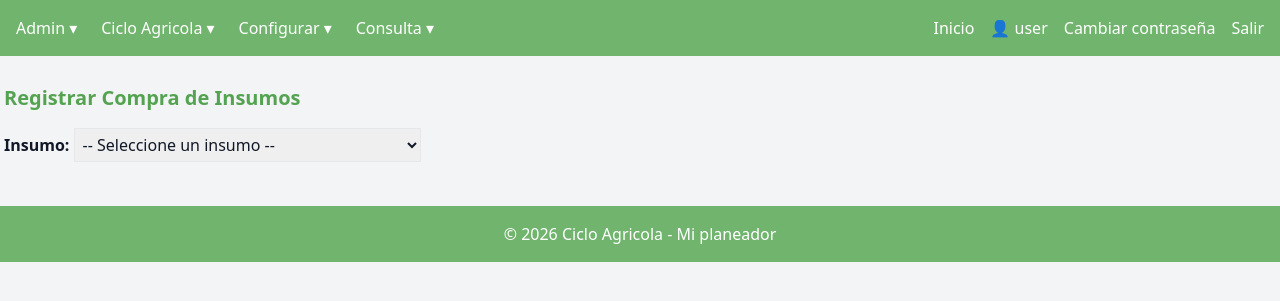
After one commit to jpatarroyos/Ciclo-Agricola, a Django app: page /compra_insumos/ in a window 1280 px wide. The commit adds this page. Shown: the top 301 px of the page. Run offline with Django 5.2, Linux system fonts and the light colour scheme; a user stored in the database is signed in; data comes from the database, SQL or seed files in the repository; both versions use the stored data as it was after the commit; some libraries are stand-ins or nearby versions.

Commit message:
More screens, changes to templates and a small fix in models

```diff
--- a/managecultivo/models.py
+++ b/managecultivo/models.py
@@ -95,7 +95,8 @@ class CompraInsumo(models.Model):
     registrado_por = models.ForeignKey(User, on_delete=models.SET_NULL, null=True, blank=True)
 
     def __str__(self):
-        return f"{self.insumo.descripcion} - {self.fecha_compra} - {self.cantidad}"
+        return f"{self.id_insumo.descripcion} - {self.fecha_compra} - {self.cantidad}"
+
 
 
 # Ciclo agrícola
@@ -151,7 +152,7 @@ class ActividadCicloInsumo(models.Model):
     registrado_por = models.ForeignKey(User, on_delete=models.SET_NULL, null=True, blank=True)
 
     def __str__(self):
-        return f"{self.insumo.descripcion} usado en {self.actividad_ciclo.id_actividad.descripcion}"
+        return f"{self.id_insumo.descripcion} usado en {self.actividad_ciclo.id_actividad.descripcion}"
 
 
 # Relación Personal - Ciclo
--- a/managecultivo/templates/base_dashboard.html
+++ b/managecultivo/templates/base_dashboard.html
@@ -16,19 +16,19 @@
             </li>
             <!-- Menú Cultivo -->
             <li class="group relative">
-                <span class="cursor-pointer">Parametrizar ▾</span>
+                <span class="cursor-pointer"> Ciclo Agricola ▾</span>
                 <ul class="absolute hidden group-hover:block bg-[var(--focus)] p-2 rounded">
-                    <li><a href="{% url 'parametrizar_cultivo' %}" class="block whitespace-nowrap px-2 py-1 hover:bg-[var(--primary)]">Cultivo - Actividad - insumo</a></li>
+                    <li><a href="{% url 'compra_insumos' %}" class="block whitespace-nowrap px-2 py-1 hover:bg-[var(--primary)]">Registrar Compras Insumos</a></li>
+                    <li><a href="{% url 'parametrizar_cultivo' %}" class="block whitespace-nowrap px-2 py-1 hover:bg-[var(--primary)]">Cultivo , Actividad , insumo</a></li>
+                    <li><a href="{% url 'planear_ciclo' %}" class="block whitespace-nowrap px-2 py-1 hover:bg-[var(--primary)]">Planear ciclo de Cultivo</a></li>
                 </ul>
             </li>
             <!-- Menú programar -->
             <li class="group relative">
-                <span class="cursor-pointer">Programar ▾</span>
+                <span class="cursor-pointer">Configurar ▾</span>
                 <ul class="absolute hidden group-hover:block bg-[var(--focus)] p-2 rounded">
                     <li><a href="{% url 'crear_zonaagricola' %}" class="block whitespace-nowrap px-2 py-1 hover:bg-[var(--primary)]">Crear zona Agricola</a></li>
                     <li><a href="{% url 'crear_personal' %}" class="block whitespace-nowrap px-2 py-1 hover:bg-[var(--primary)]">Crer Personal</a></li>
-                    <li><a href="#" class="block whitespace-nowrap px-2 py-1 hover:bg-[var(--primary)]">Registrar Compras Insumos</a></li>
-                    <li><a href="{% url 'planear_ciclo' %}" class="block whitespace-nowrap px-2 py-1 hover:bg-[var(--primary)]">Planear ciclo de Cultivo</a></li>
                 </ul>
             </li>
             <!-- Menú  -->
--- /dev/null
+++ b/managecultivo/templates/compra_insumos.html
@@ -0,0 +1,183 @@
+{% extends "base_dashboard.html" %}
+
+{% block subnavbar_title %}Menu compra de insumos{% endblock %}
+
+{% block dashboard_content %}
+<h2 class="text-xl font-bold mb-4 text-[var(--focus)]"> Registrar Compra de Insumos</h2>
+
+
+<!-- Combo de insumos -->
+<form method="GET" action="">
+  <div class="mb-4">
+    <label for="insumo"><strong>Insumo:</strong></label>
+    <select id="insumo" name="insumo" class="border p-1" required
+            onchange="this.form.submit()">
+      <option value="" disabled selected>-- Seleccione un insumo --</option>
+      {% for insumo in insumos %}
+        <option value="{{ insumo.id_insumo }}"
+          {% if insumo.id_insumo|stringformat:"s" == request.GET.insumo %}selected{% endif %}>
+          {{ insumo.descripcion }}
+        </option>
+      {% endfor %}
+    </select>
+  </div>
+</form>
+
+
+
+{% if insumo_id %}
+
+<div class="mt-4 flex space-x-12">
+  <p><strong>Cantidad total de compras realizadas:</strong> {{ total_compras }}</p>
+  <p><strong>Total utilizado:</strong> {{ total_utilizado }}</p>
+</div>
+
+<fieldset class="border-2 border-blue-400 rounded-lg p-2 mt-4 mb-2 auto">
+    <legend class="px-2 text-blue-600 font-semibold">Compras de Insumos</legend>
+
+    <table class="w-full bg-white shadow rounded">
+        <tr><th>Fecha</th><th>Marca</th><th>Cantidad</th><th>Registrado por</th><th>Acciones</th></tr>
+        {% for compra in compras %}
+        <tr>
+            <td>{{ compra.fecha_compra }}</td>
+            <td>{{ compra.marca }}</td>
+            <td>{{ compra.cantidad }}</td>
+            <td>{{ compra.registrado_por }}</td>
+            <td>
+                <!-- Botón Editar -->
+                <button type="button"
+                        onclick="document.getElementById('modalEditarCompra{{ compra.id }}').classList.remove('hidden')"
+                        class="bg-[var(--edit)] hover:bg-[var(--editFocus)] text-[var(--secondary)] px-3 py-1 rounded">
+                    Editar
+                </button>
+            </td>
+        </tr>
+        {% empty %}
+        <tr><td colspan="5" class="text-center">No hay compras registradas para este insumo.</td></tr>
+        {% endfor %}
+    </table>
+
+    <!-- Botón Crear -->
+    <div class="mt-4">
+        <button type="button"
+                onclick="document.getElementById('modalCrearCompra').classList.remove('hidden')"
+                class="bg-[var(--primary)] hover:bg-[var(--focus)] text-[var(--secondary)] px-4 py-2 rounded">
+            Registrar Compra
+        </button>
+    </div>
+</fieldset>
+<!-- Modal Crear -->
+<div id="modalCrearCompra" class="hidden fixed inset-0 bg-black bg-opacity-50 flex items-center justify-center">
+  <div class="bg-white rounded-lg shadow-lg w-96 p-6">
+    <h2 class="text-xl font-bold mb-4">Registrar Compra</h2>
+    <form method="post">
+      {% csrf_token %}
+      <input type="hidden" name="insumo_id" value="{{ insumo_id }}">
+
+      <strong>Fecha de compra:</strong>
+      <!-- se pone la fecha de hoy automatica-->
+      <input type="date" name="fecha_compra" class="border rounded px-3 py-2 w-full mb-2" required max="{{ today }}" value="{{ today }}">
+      <strong>Marca:</strong>
+      <input type="text" name="marca" class="border rounded px-3 py-2 w-full mb-2" required>
+
+      <strong>Cantidad:</strong>
+      <input type="number" step="0.01" name="cantidad" class="border rounded px-3 py-2 w-full mb-2" required>
+
+      <button type="submit" name="crear_compra" class="bg-[var(--primary)] hover:bg-[var(--focus)] text-[var(--secondary)] px-2 py-1 rounded">Guardar</button>
+      <button type="button" onclick="document.getElementById('modalCrearCompra').classList.add('hidden')" class="bg-[var(--cancel)] hover:bg-[var(--cancelFocus)] text-[var(--secondary)] px-2 py-1 rounded">Cancelar</button>
+    </form>
+  </div>
+</div>
+{% if messages %}
+  <div class="mb-4">
+    {% for message in messages %}
+      <div class="p-2 rounded
+                  {% if message.tags == 'error' %} bg-red-200 text-red-800
+                  {% elif message.tags == 'success' %} bg-green-200 text-green-800
+                  {% endif %}">
+        {{ message }}
+      </div>
+    {% endfor %}
+  </div>
+{% endif %}
+
+
+
+<!-- Modal Editar (uno por compra) -->
+{% for compra in compras %}
+<div id="modalEditarCompra{{ compra.id }}" class="hidden fixed inset-0 bg-black bg-opacity-50 flex items-center justify-center">
+  <div class="bg-white rounded-lg shadow-lg w-96 p-6">
+    <h2 class="text-xl font-bold mb-4">Editar Compra</h2>
+    <form method="post">
+      {% csrf_token %}
+      <input type="hidden" name="compra_id" value="{{ compra.id }}">
+
+      <strong>Fecha de compra:</strong>
+      <input type="date" name="fecha_compra" value="{{ compra.fecha_compra|date:'Y-m-d' }}" class="border rounded px-3 py-2 w-full mb-2"
+             required max="{{ today }}"
+      >
+
+      <strong>Marca:</strong>
+      <input type="text" name="marca" value="{{ compra.marca }}" class="border rounded px-3 py-2 w-full mb-2" required>
+
+      <strong>Cantidad:</strong>
+      <input type="number" step="0.01" name="cantidad" value="{{ compra.cantidad }}" class="border rounded px-3 py-2 w-full mb-2" required>
+
+
+      <button type="submit" name="editar_compra" class="bg-[var(--primary)] hover:bg-[var(--focus)] text-[var(--secondary)] px-2 py-1 rounded">Guardar cambios</button>
+      <button type="button" onclick="document.getElementById('modalEditarCompra{{ compra.id }}').classList.add('hidden')" class="bg-[var(--cancel)] hover:bg-[var(--cancelFocus)] text-[var(--secondary)] px-2 py-1 rounded">Cancelar</button>
+    </form>
+  </div>
+</div>
+{% endfor %}
+
+
+
+
+<fieldset class="border-2 border-blue-300 rounded-lg p-2  mt-4 mb-2 flex-1">
+  <legend class="px-2 text-blue-400 font-semibold">Cantidades utilizadas</legend>
+
+  <table class="w-full border">
+    <thead class= "bg-blue-100" > <!--  o "bg-[var(--primary)]" se puede-->
+      <tr>
+        <th class="text-center">Número de ciclo</th>
+        <th class="text-center">Fecha</th>
+        <th class="text-center">Cultivo</th>
+        <th class="text-center">Actividad</th>
+        <th class="text-center">Cantidad utilizada</th>
+        <th class="text-center">Registrado por</th>
+      </tr>
+    </thead>
+    <tbody>
+      {% for act in actividades %} <!-- actividades es ActividadCicloInsumo-->
+        <tr>
+          <!-- los FK son como apuntadores-->
+          <td class="text-center">{{ act.actividad_ciclo.id_ciclo.id_ciclo }}</td> <!-- 1er .id_ciclo apunta al objeto Ciclo con ese id-->
+          <td class="text-center">{{ act.actividad_ciclo.fecha_programada }}</td>
+          <td class="text-center">{{ act.actividad_ciclo.id_ciclo.id_cultivo.descripcion }}</td> <!-- nombre del cultivo-->
+          <td class="text-center">{{ act.actividad_ciclo.id_actividad.descripcion }}</td>
+          <td class="text-center">{{ act.cantidad_utilizada }}</td>
+          <td class="text-center">{{ act.registrado_por }}</td>
+        </tr>
+      {% empty %}
+        <tr>
+          <td colspan="6" class="text-center">No hay cantidades registradas para este insumo.</td>
+        </tr>
+      {% endfor %}
+    </tbody>
+  </table>
+
+</fieldset>
+{% endif %}
+
+{% endblock %}
+<!-- en alguna parte esto va para el borrar-->
+  <!--<td class="text-center">
+            <form method="post" action="{% url 'borrar_actividadcicloinsumo' act.pk %}">
+              {% csrf_token %}
+              <button type="submit"
+                      class="bg-red-500 hover:bg-red-600 text-white px-3 py-1 rounded">
+                  Borrar
+              </button>
+            </form>
+          </td> -->
--- a/managecultivo/urls.py
+++ b/managecultivo/urls.py
@@ -27,4 +27,5 @@ urlpatterns = [
     path("crear_actividadcultivo/", views.crear_actividadcultivo, name="crear_actividadcultivo"),
     path("borrar_actividadcultivo/<int:pk>/", views.borrar_actividadcultivo, name="borrar_actividadcultivo"),
     path("planear_ciclo/", views.planear_ciclo, name="planear_ciclo"),
+    path("compra_insumos/", views.gestionar_insumos, name="compra_insumos"),
 ]
--- a/managecultivo/views/__init__.py
+++ b/managecultivo/views/__init__.py
@@ -5,3 +5,4 @@ from .v_personal import crear_personal
 from .v_parametrizar import parametrizar_cultivo, crear_cultivo, crear_actividad
 from .v_parametrizar import crear_actividadcultivo, crear_insumo, borrar_actividadcultivo
 from .v_ciclo import planear_ciclo
+from .v_compra_insumos import gestionar_insumos
--- /dev/null
+++ b/managecultivo/views/v_compra_insumos.py
@@ -0,0 +1,66 @@
+from django.shortcuts import render, redirect, get_object_or_404
+from django.contrib.auth.decorators import login_required
+from ..models import Insumo, CompraInsumo, ActividadCicloInsumo
+
+from django.db.models import Sum
+from django.utils.timezone import now
+from django.contrib import messages
+import datetime
+
+@login_required
+def gestionar_insumos(request):
+    insumos = Insumo.objects.all()
+    insumo_id = request.GET.get("insumo")  # insumo seleccionado en el combo
+    compras = []
+    actividades = []
+    total_compras = 0
+    total_utilizado = 0
+
+    if insumo_id:
+        compras = CompraInsumo.objects.filter(id_insumo=insumo_id)
+        actividades = ActividadCicloInsumo.objects.filter(id_insumo=insumo_id)
+        total_compras = compras.aggregate(Sum("cantidad"))["cantidad__sum"] or 0
+        total_utilizado = actividades.aggregate(Sum("cantidad_utilizada"))["cantidad_utilizada__sum"] or 0
+
+    # Si se envía el formulario de compra
+    if request.method == "POST":
+
+        if "crear_compra" in request.POST:
+            insumo_id = request.POST.get("insumo_id")
+            fecha_compra = request.POST.get("fecha_compra")
+            marca = request.POST.get("marca")
+            cantidad = request.POST.get("cantidad")
+
+            # Validación: no permitir fechas futuras,(por si alguien manipula el limite del html)
+            if fecha_compra > str(now().date()):
+                messages.error(request, "La fecha no puede ser futura.")
+                return redirect(f"/compra_insumos/?insumo={insumo_id}")
+
+            CompraInsumo.objects.create(
+                id_insumo_id=insumo_id,
+                fecha_compra=fecha_compra,
+                marca=marca,
+                cantidad=cantidad,
+                registrado_por=request.user
+            )
+            messages.success(request, "Compra registrada correctamente.")
+            return redirect(f"/compra_insumos/?insumo={insumo_id}")
+
+        if "editar_compra" in request.POST:
+            compra_id = request.POST.get("compra_id")
+            compra = CompraInsumo.objects.get(pk=compra_id)
+            compra.marca = request.POST.get("marca")
+            compra.cantidad = request.POST.get("cantidad")
+            compra.save()
+            return redirect(f"/compra_insumos/?insumo={compra.id_insumo.id_insumo}")
+
+
+    return render(request, "compra_insumos.html", {
+        "insumos": insumos,
+        "compras": compras,
+        "actividades": actividades,
+        "total_compras": total_compras,
+        "total_utilizado": total_utilizado,
+        "insumo_id": insumo_id,
+        "today" : datetime.date.today().strftime("%Y-%m-%d"),#le pasamos la fecha de hoy como limite
+    })
--- a/managecultivo/views/v_zonaagricola.py
+++ b/managecultivo/views/v_zonaagricola.py
@@ -7,7 +7,7 @@ def crear_zonaagricola(request):
     zonas = ZonaAgricola.objects.all()
 
     # Crear zona
-    if request.method == "POST" and "crear_zonaagricola" in request.POST:
+    if request.method == "POST" and "crear_zonaagricola" in request.POST: #mira el nombre del boton
         nombre = request.POST.get("nombre")
         ubicacion = request.POST.get("ubicacion")
         direccion = request.POST.get("direccion")
```
Also changed, not shown: db.sqlite3.
